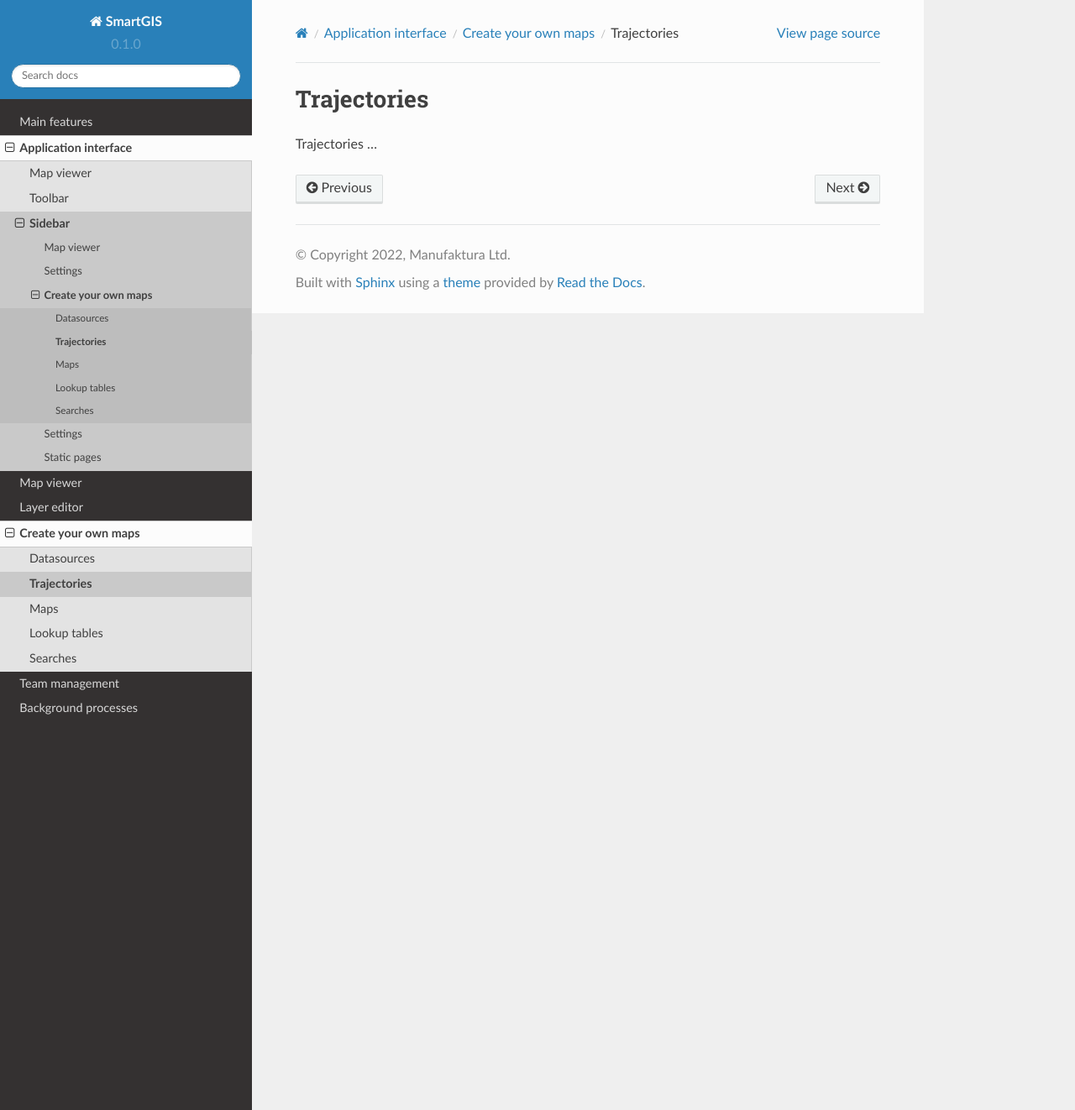
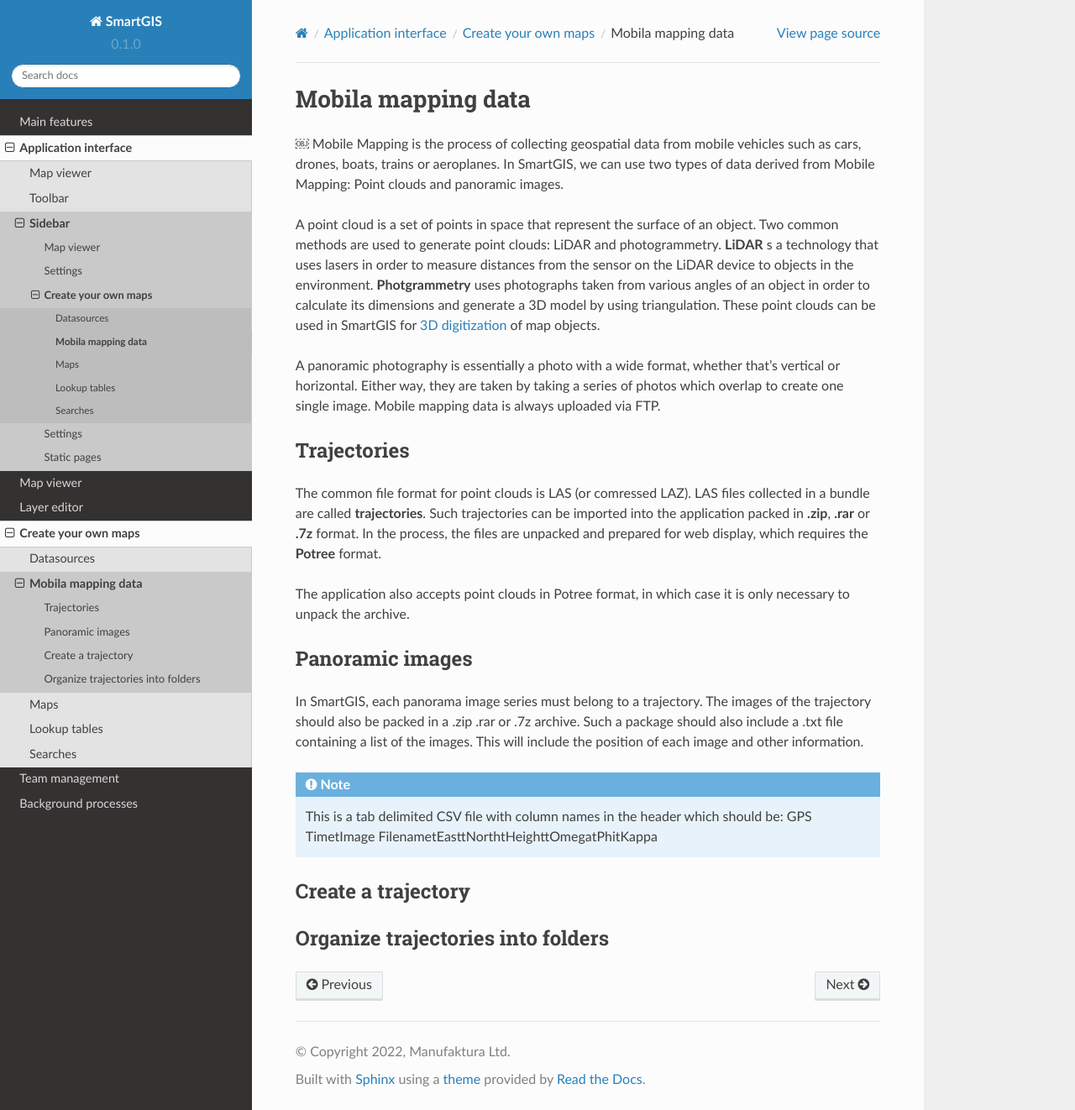
Before and after one commit to aprojanos/smartgis-tutorial, a Sphinx documentation site: the page built from docs/source/trajectories.rst, in a window 1280 px wide and 1322 px high. Shown: the whole window at 84% size. Built offline with Sphinx 7.4.7 and the Read the Docs theme 2.0.0, drawn with Linux system fonts in a browser that asks for light colours.

Commit message:
Trajectory page content edited

```diff
--- a/docs/source/3d_digitizing.rst
+++ b/docs/source/3d_digitizing.rst
@@ -1,6 +1,7 @@
 3D digitizing tools
 ===================
 
+.. _3d_digitizing:
 
 .. tip:: use document **User manual - Point cloud**
 
--- a/docs/source/trajectories.rst
+++ b/docs/source/trajectories.rst
@@ -1,4 +1,39 @@
+Mobila mapping data
+===================
+
+
+￼
+Mobile Mapping is the process of collecting geospatial data from mobile vehicles such as cars, drones, boats, trains or aeroplanes.
+In SmartGIS, we can use two types of data derived from Mobile Mapping: Point clouds and panoramic images.
+
+A point cloud is a set of points in space that represent the surface of an object.
+Two common methods are used to generate point clouds: LiDAR and photogrammetry.
+**LiDAR** s a technology that uses lasers in order to measure distances from the sensor on the LiDAR device to objects in the environment.
+**Photgrammetry** uses photographs taken from various angles of an object in order to calculate its dimensions and generate a 3D model by using triangulation.
+These point clouds can be used in SmartGIS for :ref:`3D digitization <3d_digitizing>` of map objects.
+
+A panoramic photography is essentially a photo with a wide format, whether that's vertical or horizontal. Either way, they are taken by taking a series of photos which overlap to create one single image.
+Mobile mapping data is always uploaded via FTP.
+
 Trajectories
-======
+------------
 
-Trajectories ...
+The common file format for point clouds is LAS (or comressed LAZ). LAS files collected in a bundle are called **trajectories**. Such trajectories can be imported into the application packed in **.zip**, **.rar** or **.7z** format.
+In the process, the files are unpacked and prepared for web display, which requires the **Potree** format.
+
+The application also accepts point clouds in Potree format, in which case it is only necessary to unpack the archive.
+
+Panoramic images
+----------------
+In SmartGIS, each panorama image series must belong to a trajectory. The images of the trajectory should also be packed in a .zip .rar or .7z archive. Such a package should also include a .txt file containing a list of the images. This will include the position of each image and other information.
+
+.. Note:: This is a tab delimited CSV file with column names in the header which should be:
+    GPS Time\tImage Filename\tEast\tNorth\tHeight\tOmega\tPhi\tKappa\
+
+
+
+Create a trajectory
+--------------------
+
+Organize trajectories into folders
+----------------------------------
```
